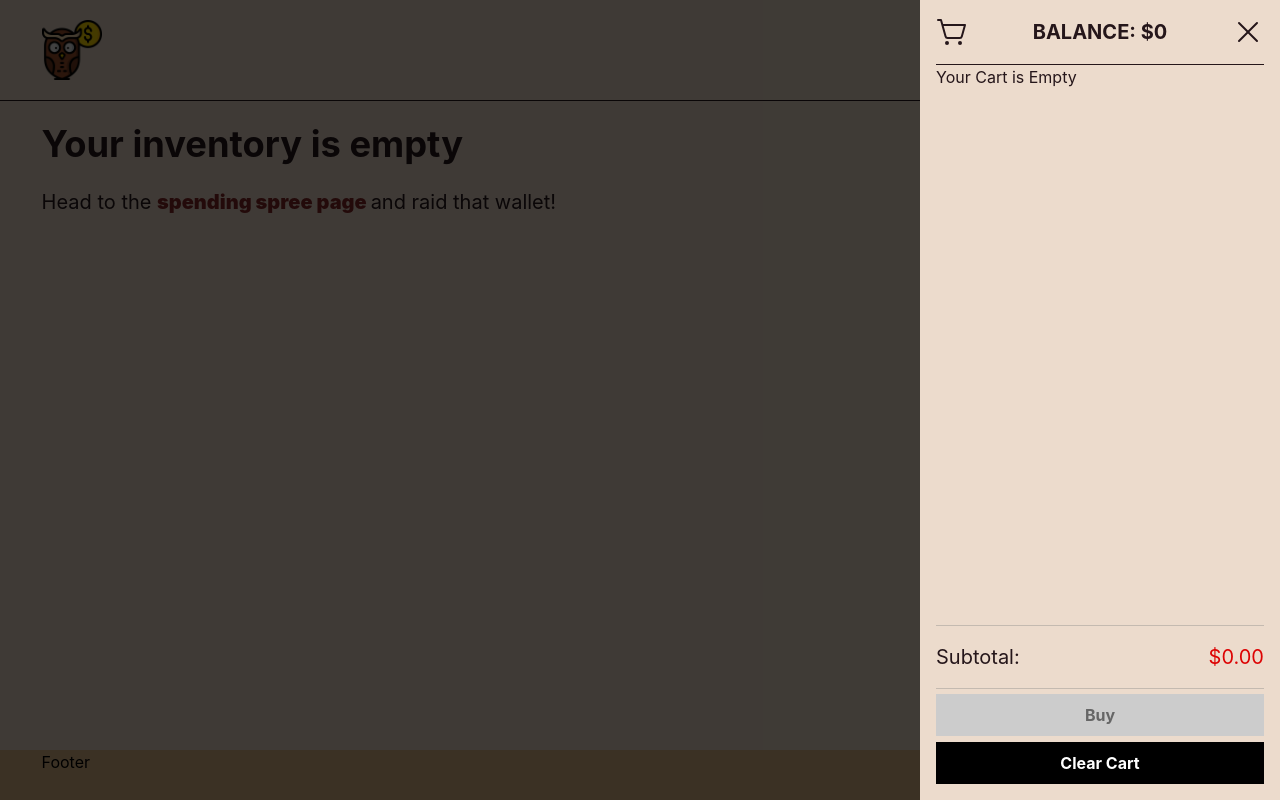
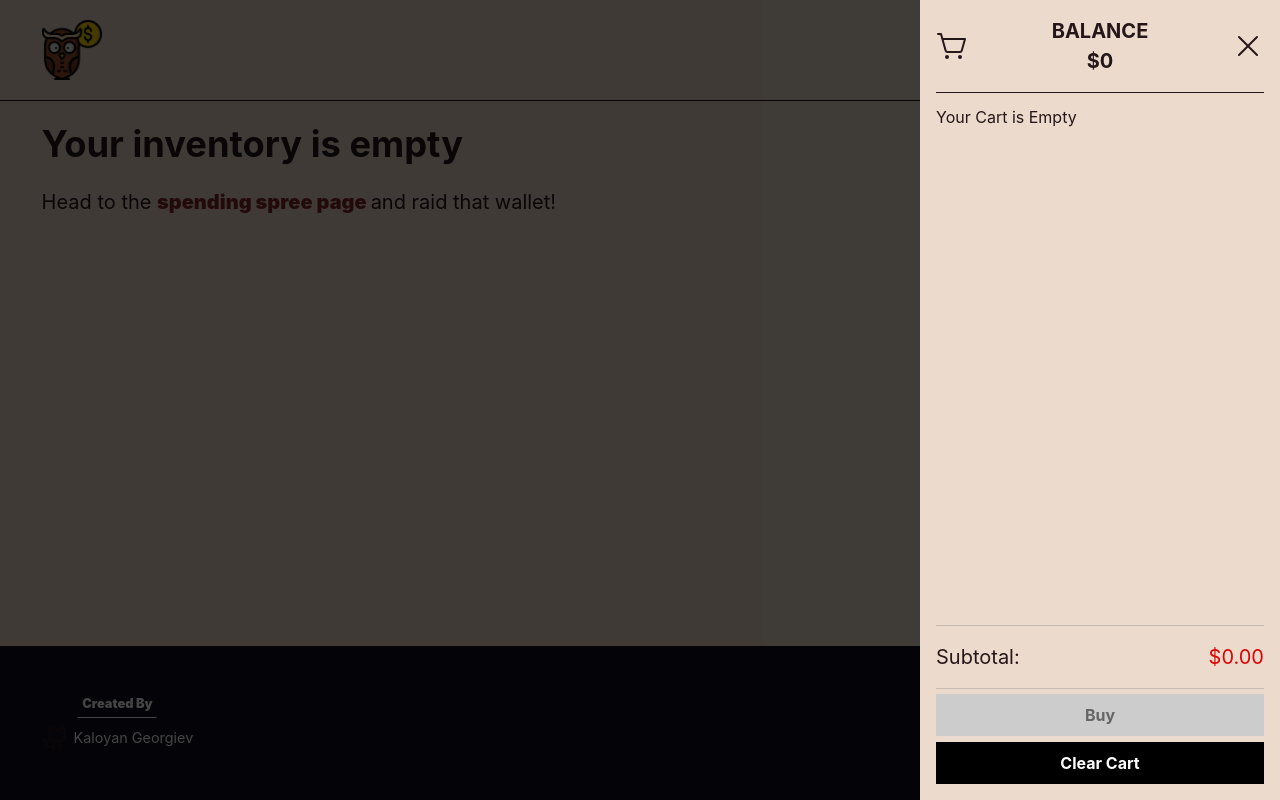
Before and after one commit to flnx/Billionaire-Cash-Splash, a React (Vite) app: page /inventory in a window 1280 px wide. Both pictures are taken after a click on the icon 1222 px from the left and 50 px from the top of the page. Built offline with nearby package versions, Linux system fonts and the light colour scheme.

Commit message:
Adding github link to footer and new bacckground color

```diff
--- a/src/components/Cart/Cart.module.scss
+++ b/src/components/Cart/Cart.module.scss
@@ -10,6 +10,14 @@
     display: flex;
     flex-direction: column;
     color: var(--text-primary);
+
+    .empty {
+        margin-top: 0.75rem;
+    }
+
+    .balance {
+        text-align: center;
+    }
 
     .header {
         text-transform: capitalize;
--- a/src/components/Cart/Cart.tsx
+++ b/src/components/Cart/Cart.tsx
@@ -2,6 +2,7 @@ import { ShoppingCartSimple, X } from '@phosphor-icons/react';
 import { CartItem } from './CartItem';
 import { useCart } from 'src/context/ShoppingContext';
 import { useBillionaire } from 'src/context/BillionaireContext';
+
 import styles from './Cart.module.scss';
 
 export const Cart = () => {
@@ -16,11 +17,16 @@ export const Cart = () => {
             <aside className={styles.cart}>
                 <div className={styles.header}>
                     <ShoppingCartSimple size={32} />
-                    <span>BALANCE: ${(billionaire?.netWorth)?.toLocaleString() || 0}</span>
+                    <div className={styles.balance}>
+                        <p>BALANCE</p>
+                        <p>${billionaire?.netWorth?.toLocaleString() || 0}</p>
+                    </div>
                     <X size={32} onClick={closeCart} className="pointer" />
                 </div>
                 <section className={styles.items}>
-                    {isCartEmpty && <p>Your Cart is Empty</p>}
+                    {isCartEmpty && (
+                        <p className={styles.empty}>Your Cart is Empty</p>
+                    )}
                     {itemsInCart.map((item) => (
                         <CartItem {...item} key={item.id} />
                     ))}
@@ -34,9 +40,7 @@ export const Cart = () => {
                         </span>
                     </div>
                     <button
-                        onClick={() =>
-                            addToInventory(subTotal, clearCart, itemsInCart)
-                        }
+                        onClick={() => addToInventory(subTotal, clearCart, itemsInCart)}
                         disabled={!isBalanceEnough || isCartEmpty}
                     >
                         Buy
--- a/src/components/Cart/CartItem.module.scss
+++ b/src/components/Cart/CartItem.module.scss
@@ -1,6 +1,7 @@
 .item:not(:last-of-type) {
     border-bottom: 1px solid rgba(128, 128, 128, 0.37);
-
+    padding-bottom: 1rem;
+    margin-bottom: 1rem;
 }
 
 .item {
@@ -14,7 +15,6 @@
         height: 75px;
         object-fit: cover;
     }
-
 
     .info > * {
         margin-bottom: 0.15rem;
@@ -37,7 +37,8 @@
             cursor: pointer;
         }
 
-        .icon:hover, .icon:focus {
+        .icon:hover,
+        .icon:focus {
             background: #000;
             color: #fff;
         }
@@ -53,7 +54,8 @@
     border-radius: 50%;
 }
 
-.close:hover, .close:focus {
+.close:hover,
+.close:focus {
     background: #000;
     color: #fff;
 }
--- a/src/components/Footer/Footer.module.scss
+++ b/src/components/Footer/Footer.module.scss
@@ -1,5 +1,35 @@
 .footer {
-    background: burlywood;
+    background: var(--background-footer);
     margin-top: auto;
-    height: 50px;
+    color: #fff;
 }
+
+.section {
+    padding: 3rem 0;
+    margin: 0;
+    display: flex;
+
+    span,
+    p {
+        font-size: 0.9rem;
+        color: #fff;
+    }
+
+    .intro {
+        text-align: center;
+        font-size: 0.8rem;
+        border-bottom: 1px solid #fff;
+        padding-bottom: 0.25rem;
+        width: 5rem;
+        margin: 0 auto;
+        border-radius: 3%;
+        font-weight: 900;
+        margin-bottom: .35rem;
+    }
+
+    .githubLink {
+        display: flex;
+        align-items: center;
+        gap: 0.25rem;
+    }
+}
--- a/src/components/Footer/Footer.tsx
+++ b/src/components/Footer/Footer.tsx
@@ -1,11 +1,26 @@
 import { Container } from '../Container/Container';
+import { GithubLogo } from '@phosphor-icons/react';
+
 import styles from './Footer.module.scss';
 
 export const Footer = () => {
     return (
         <footer className={styles.footer}>
             <Container>
-                <div>Footer</div>
+                <section className={styles.section}>
+                    <div>
+                        <p className={styles.intro}>Created By</p>
+                            <a
+                                href="https://github.com/flnx"
+                                target="_blank"
+                                rel="noopener noreferrer"
+                                className={styles.githubLink}
+                            >
+                                <GithubLogo size={28} weight="duotone" />
+                                <span>Kaloyan Georgiev</span>
+                            </a>
+                    </div>
+                </section>
             </Container>
         </footer>
     );
--- a/src/components/Products/Products.module.scss
+++ b/src/components/Products/Products.module.scss
@@ -3,4 +3,5 @@
     // grid-template-columns: repeat(4, 1fr);
     grid-template-columns: repeat(auto-fill, minmax(247px, 1fr));
     gap: 2rem;
+    margin-bottom: 2rem;
 }
--- a/src/styles/theme.scss
+++ b/src/styles/theme.scss
@@ -8,6 +8,7 @@
     --box-shadow: 4.0px 8.0px 8.0px hsl(0deg 0% 0% / 0.38);
     --spotify-green-hover: #13a145;
     --link-color: #842626;
+    --background-footer: rgb(15, 16, 30);
 }
 
 [data-theme="dark"] {
```
